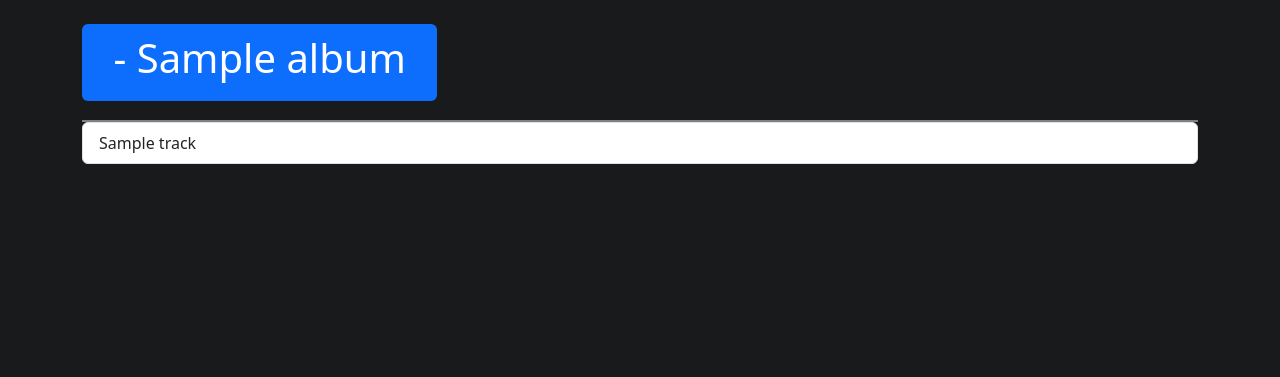
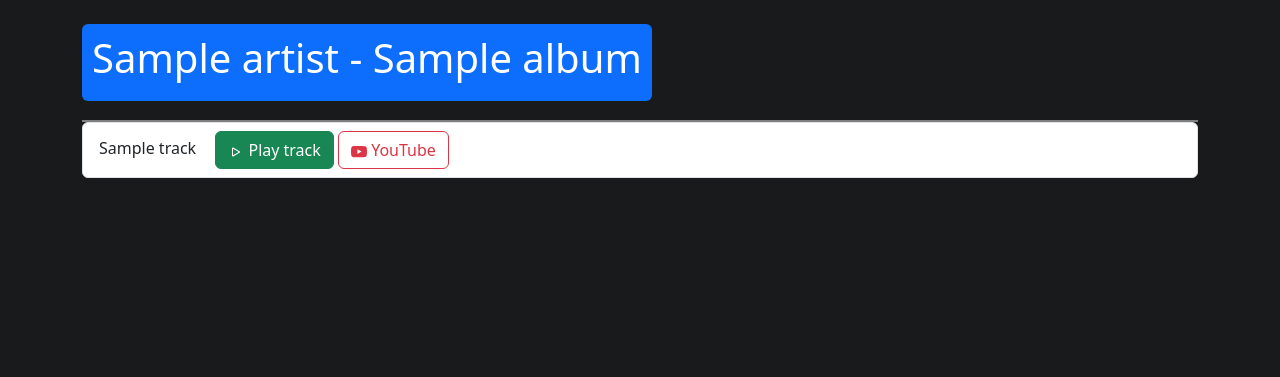
Before and after one commit to MariuszLepkowski/DrumLib, a Django app: a page that uses DrumLib/templates/discography_app/album-tracks.html in a window 1280 px wide. Shown: the part 111-488 px from the top of the page. Run offline with Django 4.2, Linux system fonts and the light colour scheme; tables that the repository leaves empty hold one stand-in row (values such as "Sample post"); some libraries are stand-ins or nearby versions.

Commit message:
Add Play Track and Play on YT buttons

```diff
--- a/DrumLib/discography_app/views.py
+++ b/DrumLib/discography_app/views.py
@@ -42,10 +42,12 @@ def drummer_tracks(request, drummer_name):
 def album_tracks(request, album_title):
     album = get_object_or_404(Album, title=album_title)
     tracks = album.tracks.all()
+    artists = album.artists.all()
 
     context = {
         'title': album_title,
         'tracks': tracks,
+        'artists': artists,
     }
 
     return render(request, 'discography_app/album-tracks.html', context)
--- a/DrumLib/static/css/styles.css
+++ b/DrumLib/static/css/styles.css
@@ -1,7 +1,5 @@
 body {
     background-color: #181a1b;
-
-
 }
 
 
@@ -238,3 +236,10 @@ margin-left: 68px;
     max-width: 300px; /* Maksymalna szerokość to 100% szerokości kontenera */
     height: auto; /* Automatyczna wysokość proporcjonalna do szerokości */
 }
+
+
+/**************************** Buttons ***********************************/
+
+#play-track-button {
+    margin-left: 15px;
+}
--- a/DrumLib/templates/discography_app/album-tracks.html
+++ b/DrumLib/templates/discography_app/album-tracks.html
@@ -4,16 +4,29 @@
 
 {% block content %}
 <div id="section-title">
-    <span class="badge text-bg-primary centered-badge">{% block page_title %}<h1>
-        {% for artist in album.artists.all %}
-            {{ artist.name }}
-        {% endfor %} - {{ title }}</h1>{% endblock %}</span>
+    <span class="badge text-bg-primary centered-badge">{% block page_title %}<h1>{% for artist in artists %} {{ artist.name }} {% endfor %} - {{ title }}</h1>{% endblock %}</span>
     {% load static %}
 </div>
 
     <ul class="list-group">
         {% for track in tracks %}
-        <li class="list-group-item">{{ track.title }}</li>
+        <li class="list-group-item">{{ track.title }}
+
+            <button type="button" class="btn btn-success" id="play-track-button" data-video-id="{{ track.track_url }}">
+                <svg xmlns="http://www.w3.org/2000/svg" width="16" height="16" fill="currentColor" class="bi bi-play" viewBox="0 0 16 16" style="--darkreader-inline-fill: currentColor;" data-darkreader-inline-fill="">
+                    <path d="M10.804 8 5 4.633v6.734zm.792-.696a.802.802 0 0 1 0 1.392l-6.363 3.692C4.713 12.69 4 12.345 4 11.692V4.308c0-.653.713-.998 1.233-.696z"></path>
+                </svg>
+                Play track
+            </button>
+
+            <a href="{{ track.track_url }}" target="_blank" class="btn btn-outline-danger">
+                <svg xmlns="http://www.w3.org/2000/svg" width="16" height="16" fill="currentColor" class="bi bi-youtube" viewBox="0 0 16 16">
+                    <path d="M8.051 1.999h.089c.822.003 4.987.033 6.11.335a2.01 2.01 0 0 1 1.415 1.42c.101.38.172.883.22 1.402l.01.104.022.26.008.104c.065.914.073 1.77.074 1.957v.075c-.001.194-.01 1.108-.082 2.06l-.008.105-.009.104c-.05.572-.124 1.14-.235 1.558a2.01 2.01 0 0 1-1.415 1.42c-1.16.312-5.569.334-6.18.335h-.142c-.309 0-1.587-.006-2.927-.052l-.17-.006-.087-.004-.171-.007-.171-.007c-1.11-.049-2.167-.128-2.654-.26a2.01 2.01 0 0 1-1.415-1.419c-.111-.417-.185-.986-.235-1.558L.09 9.82l-.008-.104A31 31 0 0 1 0 7.68v-.123c.002-.215.01-.958.064-1.778l.007-.103.003-.052.008-.104.022-.26.01-.104c.048-.519.119-1.023.22-1.402a2.01 2.01 0 0 1 1.415-1.42c.487-.13 1.544-.21 2.654-.26l.17-.007.172-.006.086-.003.171-.007A100 100 0 0 1 7.858 2zM6.4 5.209v4.818l4.157-2.408z"/>
+                </svg>
+                YouTube
+            </a>
+
+        </li>
         {% endfor %}
     </ul>
 </div>
```
Also changed, not shown: DrumLib/templates/discography_app/drummer-albums.html (+8 -1 lines), DrumLib/templates/discography_app/drummer-tracks.html (+17 -1 lines).
